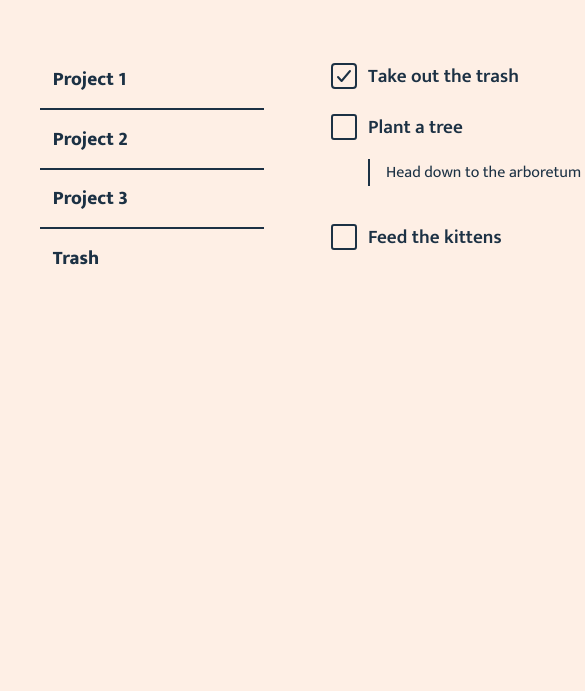
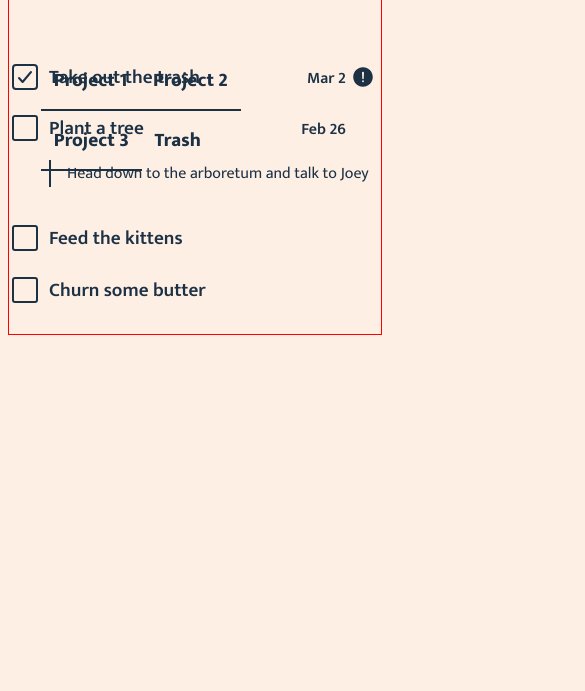
Before and after one commit to jjjjonathan/odin-todo, a website built with webpack: page staging/staging.html in a window 390 px wide. Shown: the part 153-844 px from the top of the page, 585 px wide, since content can reach past the window. Built offline with nearby package versions, Linux system fonts and the light colour scheme.

Commit message:
CSS sidebar progress

```diff
--- a/staging/staging.html
+++ b/staging/staging.html
@@ -17,25 +17,36 @@
             <li>Trash</li>
           </ul>
         </div>
+      </div>
       <div class="todos">
         <ul>
           <li>
-              <ion-icon name="checkbox-outline"></ion-icon>
+            <ion-icon name="checkbox-outline" class="checkbox"></ion-icon>
             <span class="todo-title">Take out the trash</span>
+            <div class="todo-right-info">
+              <span class="due-date">Mar 2</span>
+              <ion-icon name="alert-circle" class="important"></ion-icon>
+            </div>
           </li>
           <li>
-              <ion-icon name="square-outline"></ion-icon>
+            <ion-icon name="square-outline" class="checkbox"></ion-icon>
             <span class="todo-title">Plant a tree</span>
+            <div class="todo-right-info">
+              <span class="due-date">Feb 26</span>
+            </div>
             <div class="todo-expanded">
               <p class="todo-description">Head down to the arboretum and talk to Joey</p>
             </div>
           </li>
           <li>
-              <ion-icon name="square-outline"></ion-icon>
+            <ion-icon name="square-outline" class="checkbox"></ion-icon>
             <span class="todo-title">Feed the kittens</span>
           </li>
+          <li>
+            <ion-icon name="square-outline" class="checkbox"></ion-icon>
+            <span class="todo-title">Churn some butter</span>
+          </li>
         </ul>
-        </div>
       </div>
     </div>
 
--- a/staging/style.css
+++ b/staging/style.css
@@ -17,7 +17,8 @@ body {
 
 .container {
   margin: 0 auto;
-  width: 54rem;
+  max-width: 54rem;
+  border: 1px solid red;
 }
 
 h1, h2, h3, h4, h5, h6 {
@@ -60,6 +61,11 @@ h1 {
   border: none;
 }
 
+.projects li:hover {
+  color: var(--green);
+  cursor: pointer;
+}
+
 .projects a {
   text-decoration: none;
   color: inherit;
@@ -78,7 +84,7 @@ h1 {
   padding: 0;
 }
 
-.todos ion-icon {
+.checkbox {
   font-size: 2rem;
   position: fixed;
 }
@@ -91,6 +97,25 @@ h1 {
   margin-left: 2.5rem;
 }
 
+.todo-right-info {
+  float: right;
+  font-size: 1rem;
+  position: relative;
+}
+
+.due-date {
+  margin-right: 2.2rem;
+  position: relative;
+  top: .25rem;
+}
+
+.important {
+  font-size: 1.5rem;
+  position: absolute;
+  right: .4rem;
+  top: .25rem;
+}
+
 .todo-expanded {
   margin-left: 2.5rem;
   padding-left: 1rem;
@@ -100,5 +125,20 @@ h1 {
 .todo-description {
   font-size: 1rem;
   font-weight: 400;
+}
 
+
+/* On screens that are less than 700px wide, make the sidebar into a topbar */
+@media screen and (max-width: 700px) {
+  .sidebar {
+    width: 100%;
+    height: auto;
+    position: relative;
+  }
+  .sidebar li {
+    float: left;
+  }
+  .todos {
+    margin-left: 0;
+  }
 }
```
Lines whose indentation alone changed are shown as unchanged.
